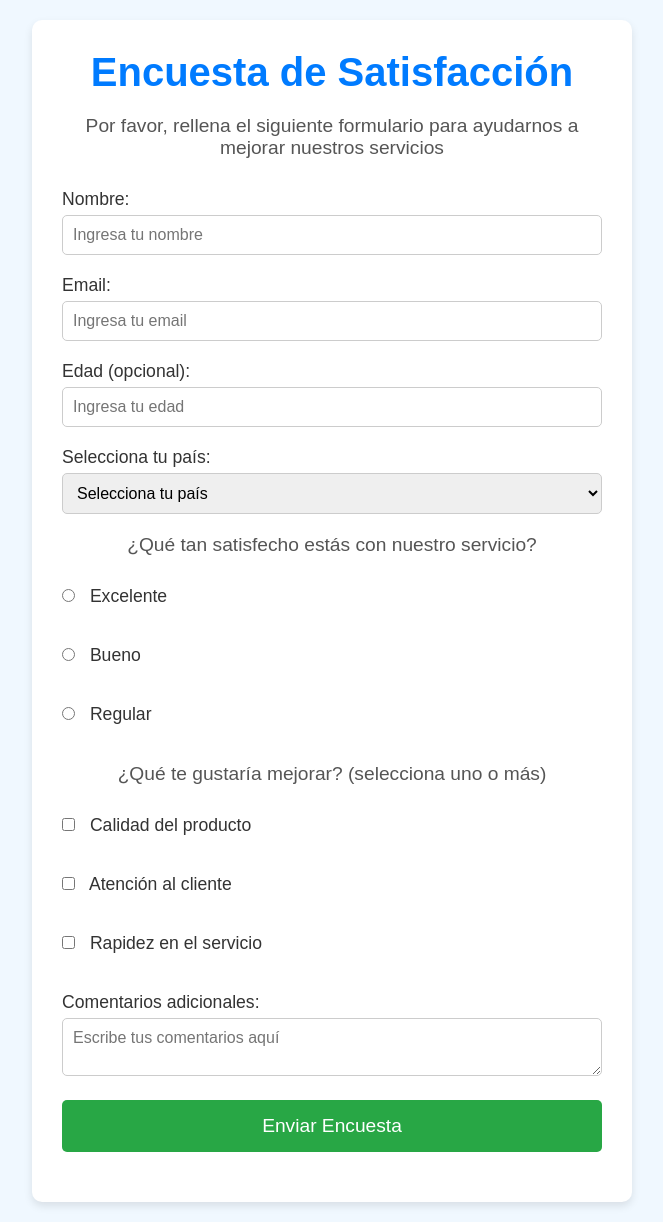
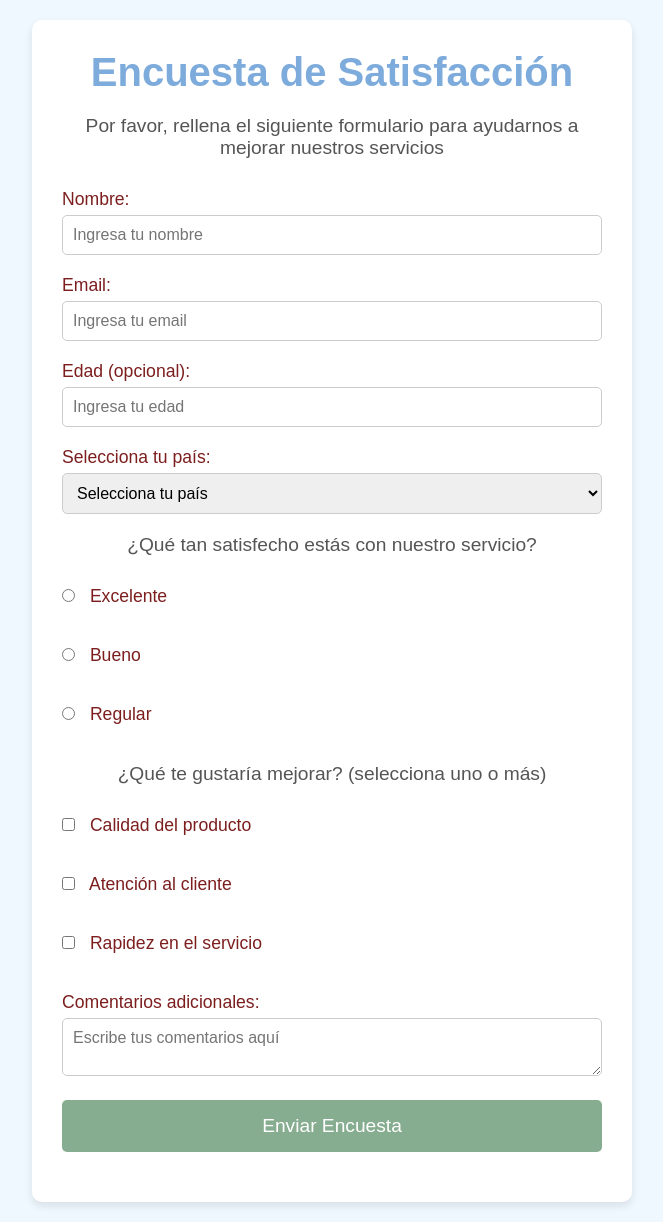
Before and after one commit to ARamos621/Proyecto-4, a plain HTML site: page index.html in a window 1280 px wide. Shown: the whole page, without its empty margins (308-971 px from the left). Drawn offline with Linux system fonts and the light colour scheme.

Commit message:
cambio de color

```diff
--- a/styles.css
+++ b/styles.css
@@ -28,7 +28,7 @@ main {
 /* Título y descripción */
 h1 {
     font-size: 2.5em;
-    color: #007bff; /* Color azul */
+    color: #7dabdb; /* Color azul */
     text-align: center;
     margin-bottom: 20px;
 }
@@ -43,7 +43,7 @@ p {
 /* Estilos del formulario */
 label {
     font-size: 1.1em;
-    color: #333;
+    color: #7c1e1e;
     margin-bottom: 5px;
     display: block;
 }
@@ -65,7 +65,7 @@ input[type="radio"], input[type="checkbox"] {
 
 /* Botón de envío */
 button {
-    background-color: #28a745;
+    background-color: #87ad90;
     color: white;
     border: none;
     padding: 15px;
```
